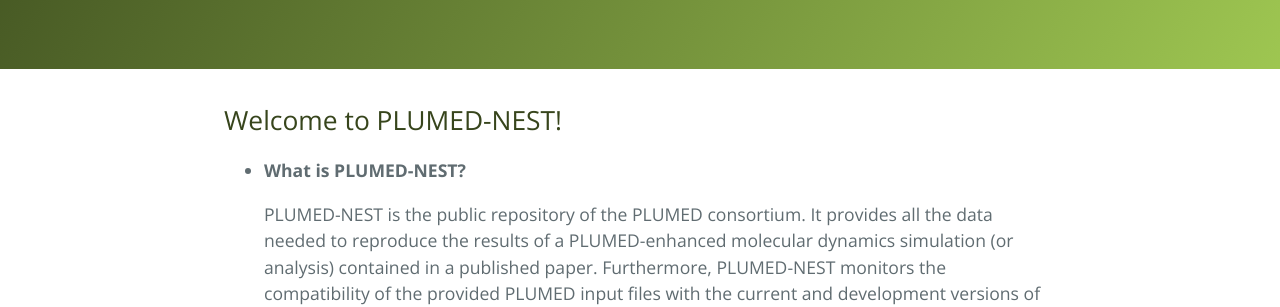
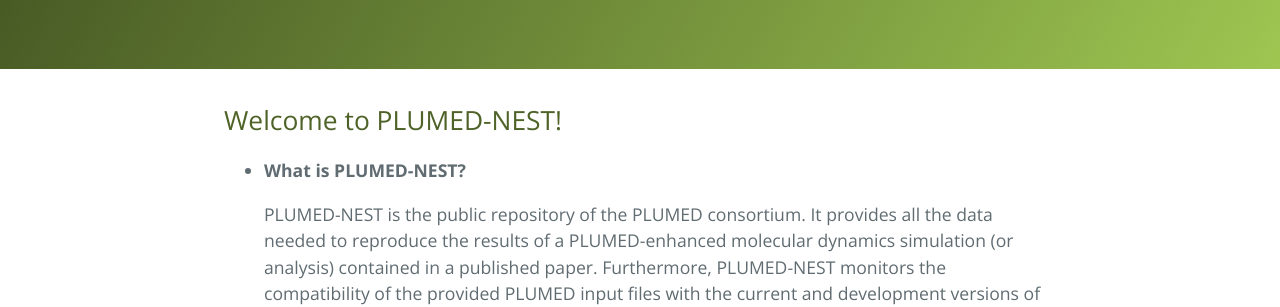
Before and after one commit to maxbonomi/plumed-nest.github.io, a Jekyll site: the page built from README.md, in a window 1280 px wide. Shown: the part 463-770 px from the top of the page. Built offline with Jekyll 4.4.1, drawn with Linux system fonts in a browser that asks for light colours; our own code applies the rules of GitHub Pages for plain Markdown files.

Commit message:
with lighter text

```diff
--- a/_sass/variables.scss
+++ b/_sass/variables.scss
@@ -8,7 +8,7 @@ $header-bg-color: #9EC651 !default;
 $header-bg-color-secondary: #37451C !default;
 
 // Text
-$section-headings-color: #37451C !default;
+$section-headings-color: #4F6328 !default;
 $body-text-color: #606c71 !default;
 $body-link-color: #1e6bb8 !default;
 $blockquote-text-color: #819198 !default;
```
